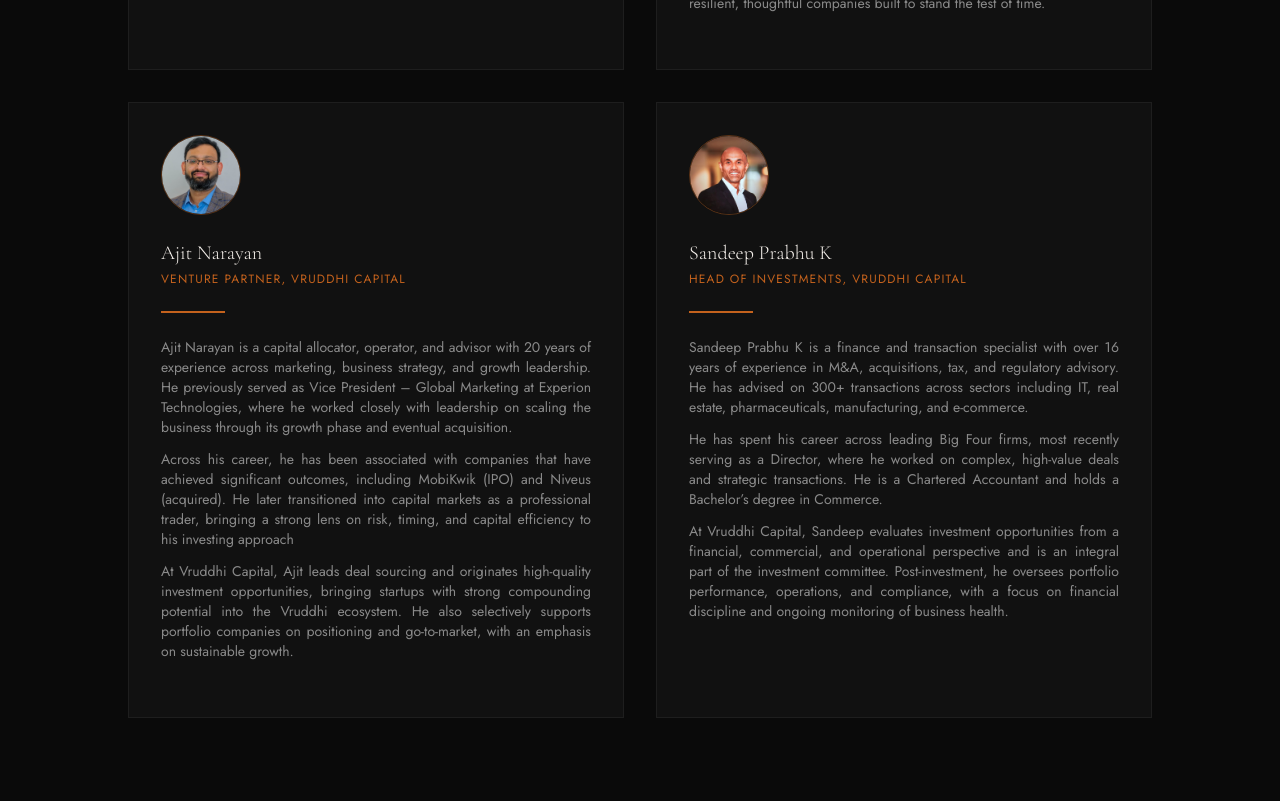
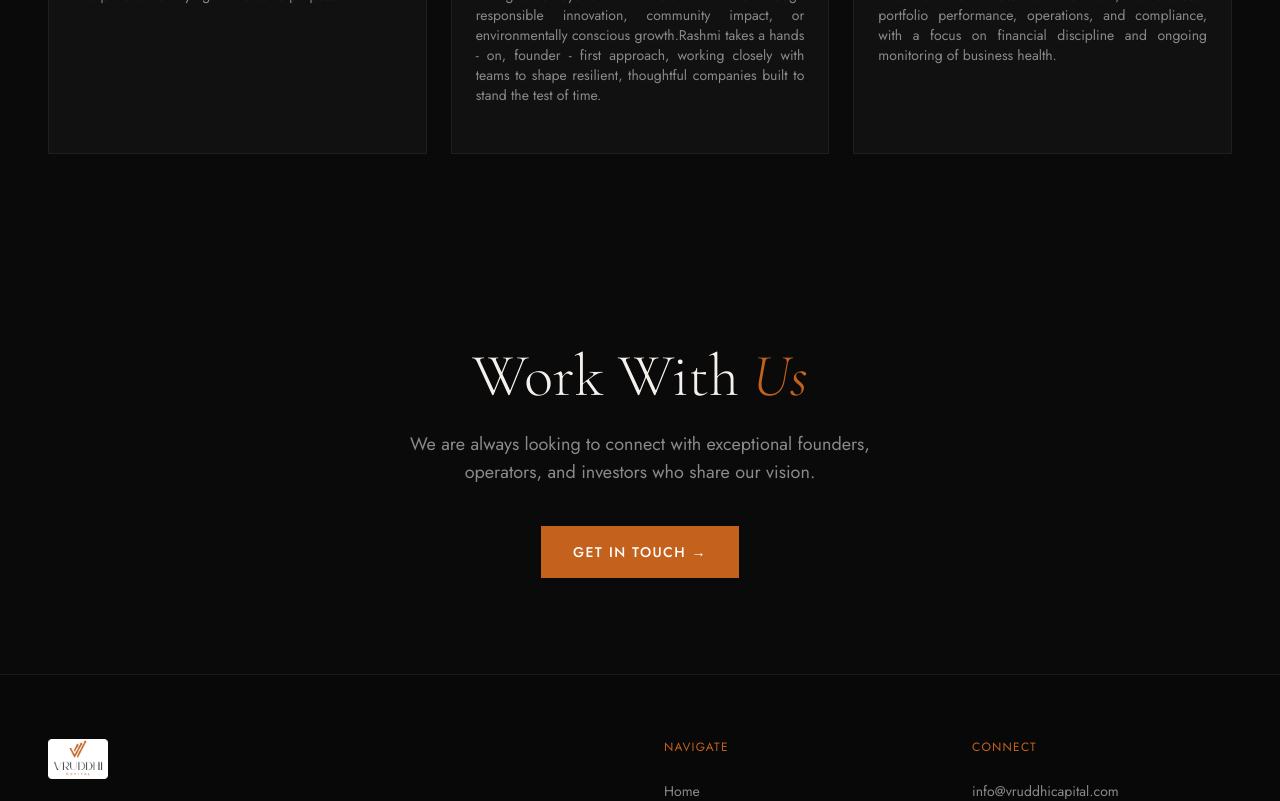
Before and after one commit to VrudhiCapital/vruddhi-capital, a Next.js app: page /team in a window 1280 px wide. Shown: the part 1100-1901 px from the top of the page. Built offline with nearby package versions, Linux system fonts and the light colour scheme.

Commit message:
changes and added

```diff
--- a/app/contact/page.tsx
+++ b/app/contact/page.tsx
@@ -10,8 +10,8 @@ export const metadata: Metadata = {
 const contactInfo = [
   {
     label: "Email",
-    value: "ajit@vruddhicapital.com",
-    href: "mailto:ajit@vruddhicapital.com",
+    value: "info@vruddhicapital.com",
+    href: "mailto:info@vruddhicapital.com",
   },
   // {
   //   label: "Location",
--- a/app/team/page.tsx
+++ b/app/team/page.tsx
@@ -35,19 +35,19 @@ const teamMembers = [
     initials: "TM",
     // linkedin: "https://www.linkedin.com/in/yourprofile",
   },
-  {
-    name: "Ajit Narayan",
-    role: "Venture Partner, Vruddhi Capital",
-    bio: [
-      "Ajit Narayan is a capital allocator, operator, and advisor with 20 years of experience across marketing, business strategy, and growth leadership. He previously served as Vice President – Global Marketing at Experion Technologies, where he worked closely with leadership on scaling the business through its growth phase and eventual acquisition.",
-      "Across his career, he has been associated with companies that have achieved significant outcomes, including MobiKwik (IPO) and Niveus (acquired). He later transitioned into capital markets as a professional trader, bringing a strong lens on risk, timing, and capital efficiency to his investing approach",
-      "At Vruddhi Capital, Ajit leads deal sourcing and originates high-quality investment opportunities, bringing startups with strong compounding potential into the Vruddhi ecosystem. He also selectively supports portfolio companies on positioning and go-to-market, with an emphasis on sustainable growth.",
-    ],
-    // focus: ["Consumer", "Fintech"],
-    photo: "/Team/Ajith.jpeg",
-    initials: "AN",
-    // linkedin: "https://www.linkedin.com/in/yourprofile",
-  },
+  // {
+  //   name: "Ajit Narayan",
+  //   role: "Venture Partner, Vruddhi Capital",
+  //   bio: [
+  //     "Ajit Narayan is a capital allocator, operator, and advisor with 20 years of experience across marketing, business strategy, and growth leadership. He previously served as Vice President – Global Marketing at Experion Technologies, where he worked closely with leadership on scaling the business through its growth phase and eventual acquisition.",
+  //     "Across his career, he has been associated with companies that have achieved significant outcomes, including MobiKwik (IPO) and Niveus (acquired). He later transitioned into capital markets as a professional trader, bringing a strong lens on risk, timing, and capital efficiency to his investing approach",
+  //     "At Vruddhi Capital, Ajit leads deal sourcing and originates high-quality investment opportunities, bringing startups with strong compounding potential into the Vruddhi ecosystem. He also selectively supports portfolio companies on positioning and go-to-market, with an emphasis on sustainable growth.",
+  //   ],
+  //   // focus: ["Consumer", "Fintech"],
+  //   photo: "/Team/Ajith.jpeg",
+  //   initials: "AN",
+  //   // linkedin: "https://www.linkedin.com/in/yourprofile",
+  // },
     {
     name: "Sandeep Prabhu K",
     role: "Head of Investments, Vruddhi Capital",
@@ -103,9 +103,9 @@ export default function TeamPage() {
 
       <section className="py-16 pb-24">
         <div className="max-w-7xl mx-auto px-6 lg:px-12">
-          <div className="grid grid-cols-1 md:grid-cols-2 gap-8 max-w-5xl mx-auto">
+        <div className="grid grid-cols-1 md:grid-cols-3 gap-6 max-w-7xl mx-auto">
             {teamMembers.map((member, i) => (
-              <div key={i} className="card-dark p-8 group flex flex-col">
+              <div key={i} className="card-dark p-6 group flex flex-col">
                 <div className="w-20 h-20 rounded-full border border-brand-orange/40 overflow-hidden mb-6 group-hover:border-brand-orange transition-colors duration-300 flex items-center justify-center flex-shrink-0">
                   {member.photo ? (
                     <Image
--- a/components/Footer.tsx
+++ b/components/Footer.tsx
@@ -58,10 +58,10 @@ export default function Footer() {
             <ul className="flex flex-col gap-4">
               <li>
                 <a
-                  href="mailto:ajit@vruddhicapital.com"
+                  href="mailto:info@vruddhicapital.com"
                   className="font-body text-sm text-brand-gray-light hover:text-brand-orange transition-colors duration-300"
                 >
-                  ajit@vruddhicapital.com
+                  info@vruddhicapital.com
                 </a>
               </li>
               <li>
```
